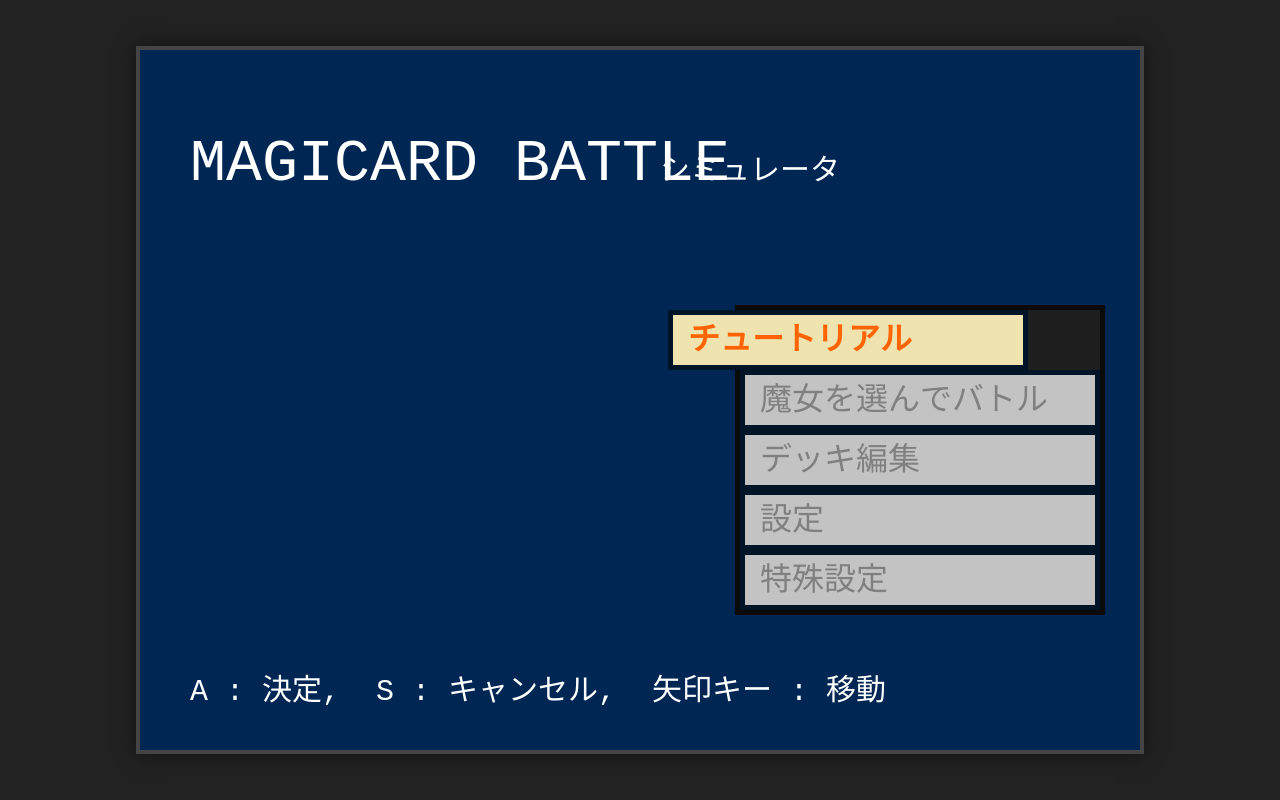
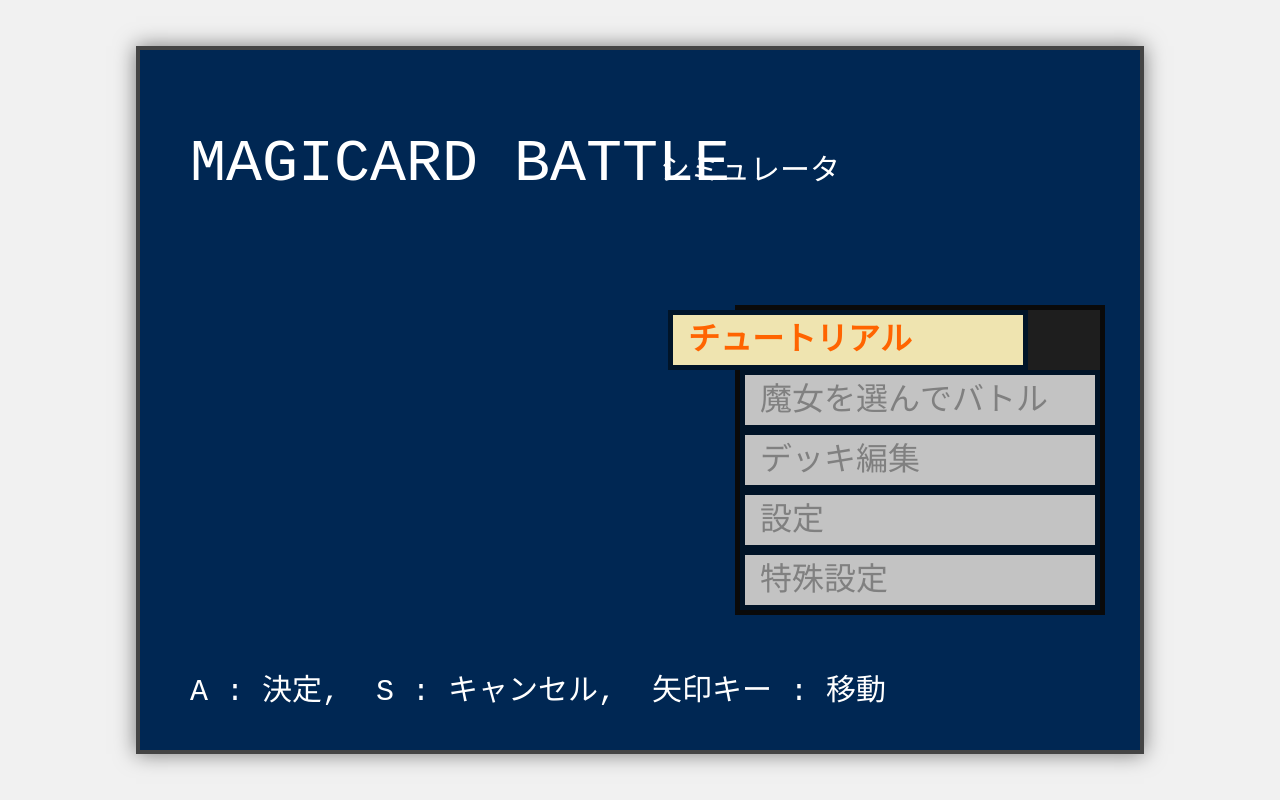
Before and after one commit to lenuser-code/nagibato, a website: page nagibato.html in a window 1280 px wide. Drawn offline with Linux system fonts and the light colour scheme.

Commit message:
Add files via upload
背景色を明るくした

```diff
--- a/nagibato.html
+++ b/nagibato.html
@@ -4,7 +4,7 @@
     <meta charset="UTF-8">
     <title>なぎさはもう一度バトルがしたかっただけなのです！</title>
     <style>
-        body { background: #222; display: flex; justify-content: center; align-items: center; height: 100vh; margin: 0; color: white; font-family: sans-serif; overflow: hidden; }
+        body { background: #f1f1f1; display: flex; justify-content: center; align-items: center; height: 100vh; margin: 0; color: white; font-family: sans-serif; overflow: hidden; }
         canvas { background: #000; border: 4px solid #444; box-shadow: 0 0 20px rgba(0,0,0,0.5); cursor: pointer; }
     </style>
 </head>
@@ -13,9 +13,9 @@
 <canvas id="gameCanvas" width="1000" height="700"></canvas>
 <script type="text/javascript" src="./stdgam.js"></script>
 <script type="text/javascript" src="./stdtask.js"></script>
+<script type="text/javascript" src="./cardlist.js"></script>
 <script type="text/javascript" src="./card.js"></script>
 <script type="text/javascript" src="./model.js"></script>
-<script type="text/javascript" src="./cardlist.js"></script>
 <script type="text/javascript" src="./enemy.js"></script>
 <script type="text/javascript" src="./QB.js"></script>
 <script type="text/javascript" src="./edit.js"></script>
```
